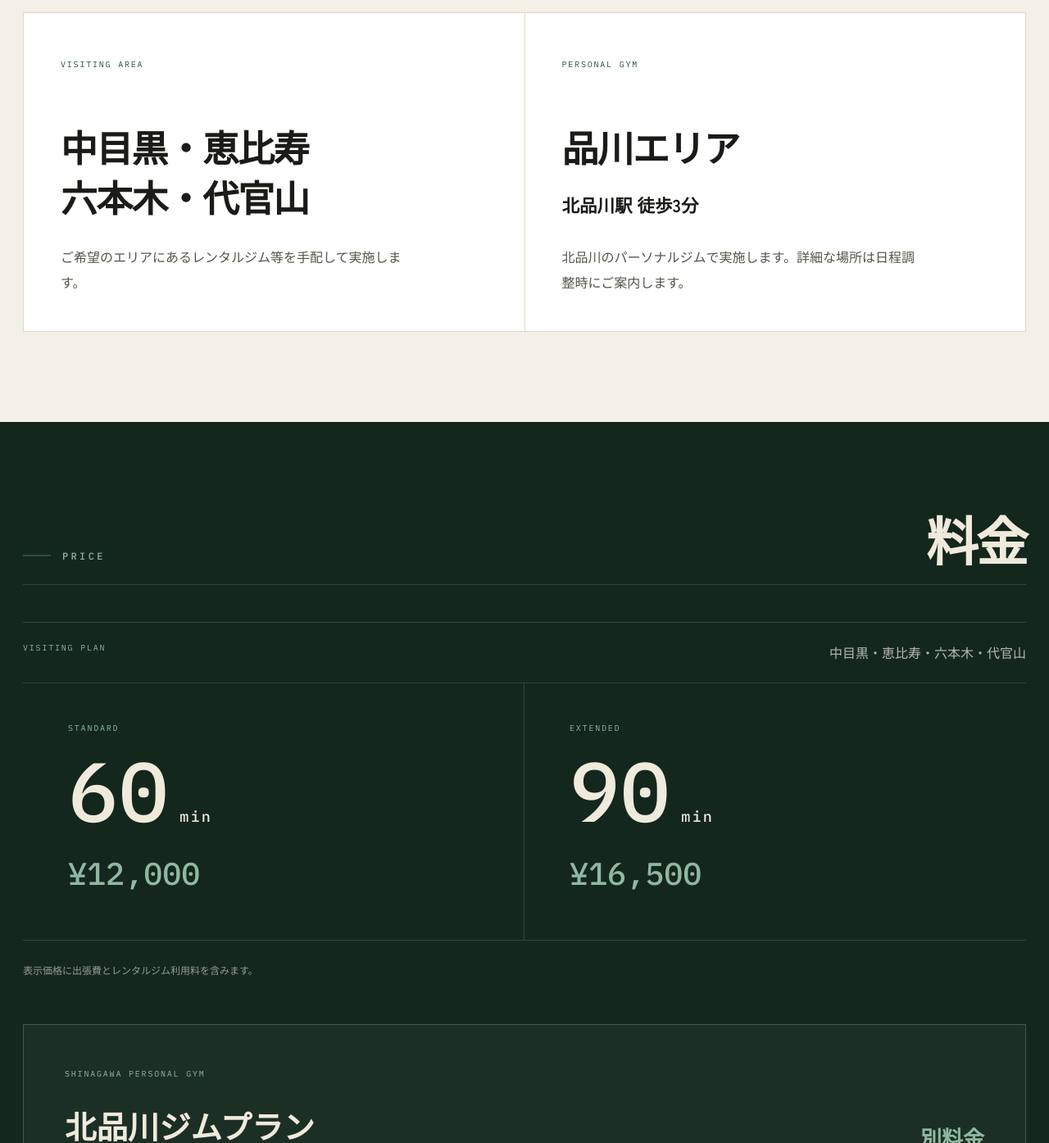
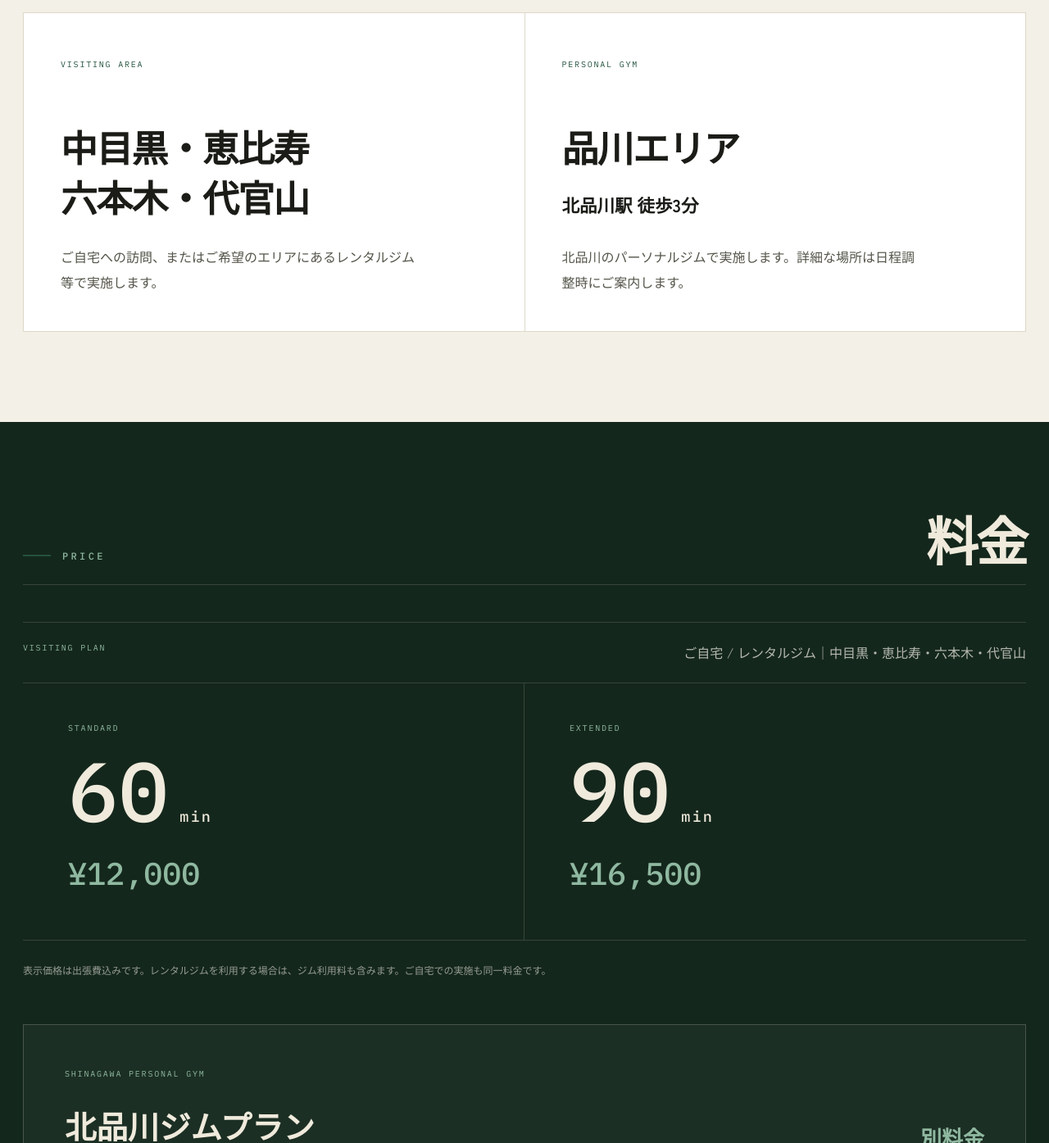
Before and after one commit to tomynote2025/motion-lab, a React (Vite) app: page /personal-training in a window 1280 px wide. Shown: the part 976-2371 px from the top of the page at 82% size. Built offline with nearby package versions, Linux system fonts and the light colour scheme.

Commit message:
出張パーソナルをご自宅対応に拡張

```diff
--- a/src/pages/PersonalTrainingPage.tsx
+++ b/src/pages/PersonalTrainingPage.tsx
@@ -51,7 +51,7 @@ export function PersonalTrainingPage() {
           <article>
             <span>VISITING AREA</span>
             <h3>中目黒・恵比寿<br />六本木・代官山</h3>
-            <p>ご希望のエリアにあるレンタルジム等を手配して実施します。</p>
+            <p>ご自宅への訪問、またはご希望のエリアにあるレンタルジム等で実施します。</p>
           </article>
           <article>
             <span>PERSONAL GYM</span>
@@ -68,13 +68,13 @@ export function PersonalTrainingPage() {
         </div>
         <div className="personal-price-label">
           <span>VISITING PLAN</span>
-          <p>中目黒・恵比寿・六本木・代官山</p>
+          <p>ご自宅 / レンタルジム｜中目黒・恵比寿・六本木・代官山</p>
         </div>
         <div className="personal-price-grid">
           <article><span>STANDARD</span><b>60<small> min</small></b><strong>¥12,000</strong></article>
           <article><span>EXTENDED</span><b>90<small> min</small></b><strong>¥16,500</strong></article>
         </div>
-        <p className="personal-price-note">表示価格に出張費とレンタルジム利用料を含みます。</p>
+        <p className="personal-price-note">表示価格は出張費込みです。レンタルジムを利用する場合は、ジム利用料も含みます。ご自宅での実施も同一料金です。</p>
         <div className="personal-gym-price">
           <div>
             <span>SHINAGAWA PERSONAL GYM</span>
--- a/src/sections/PersonalTrainingPromo.tsx
+++ b/src/sections/PersonalTrainingPromo.tsx
@@ -19,7 +19,7 @@ export function PersonalTrainingPromo() {
 
         <div className="personal-promo-copy">
           <p>
-            レンタルジム等で、一人ひとりの目的や身体の状態に合わせて行う出張パーソナルトレーニングです。
+            ご自宅またはレンタルジム等で、一人ひとりの目的や身体の状態に合わせて行う出張パーソナルトレーニングです。
             中目黒・恵比寿・六本木・代官山と、北品川のパーソナルジムで対応します。
           </p>
           <Link to="/personal-training" className="personal-promo-link">
```
Also changed, not shown: 1 other file (tests, documents, lock files or other folders).
